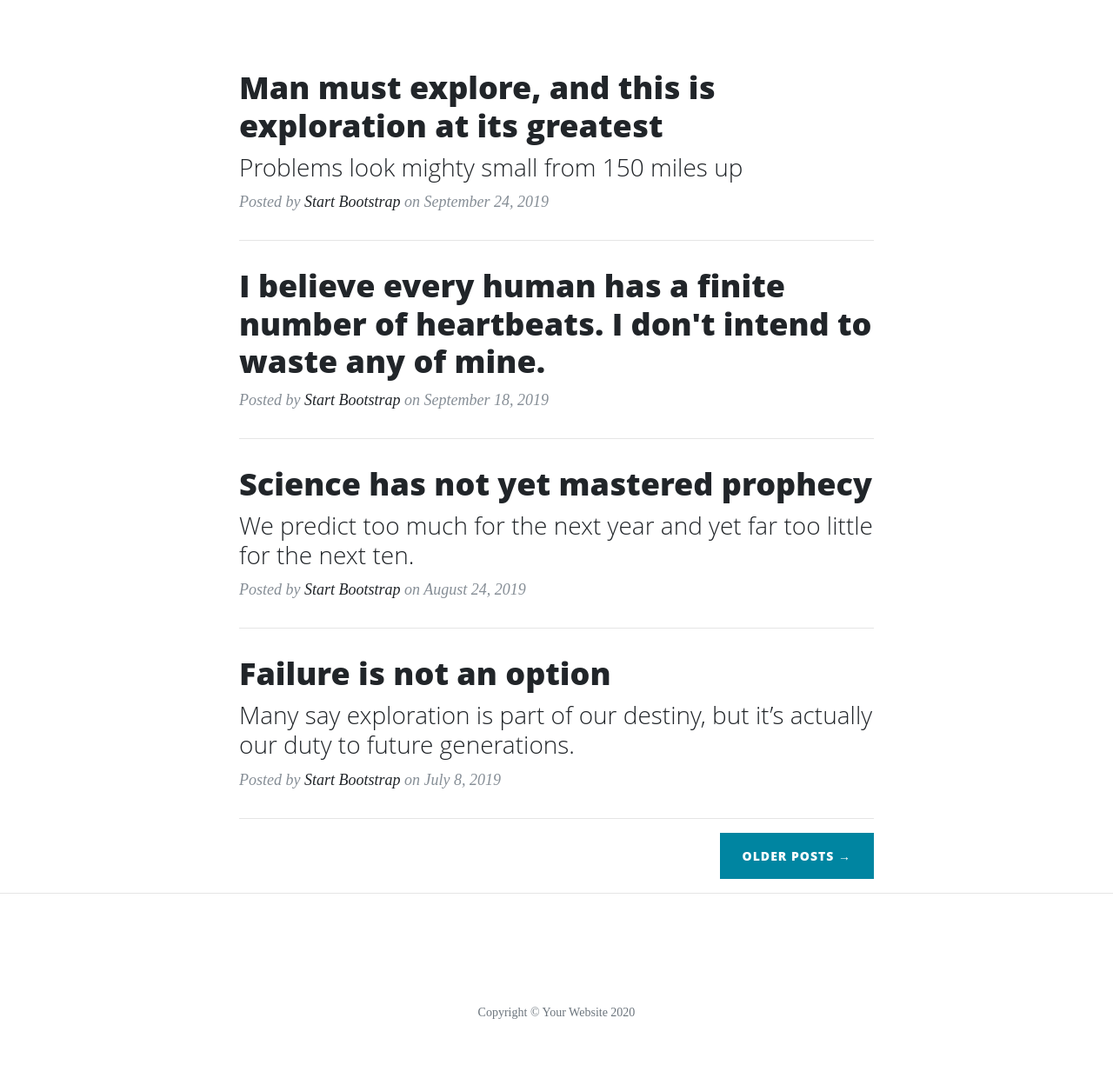
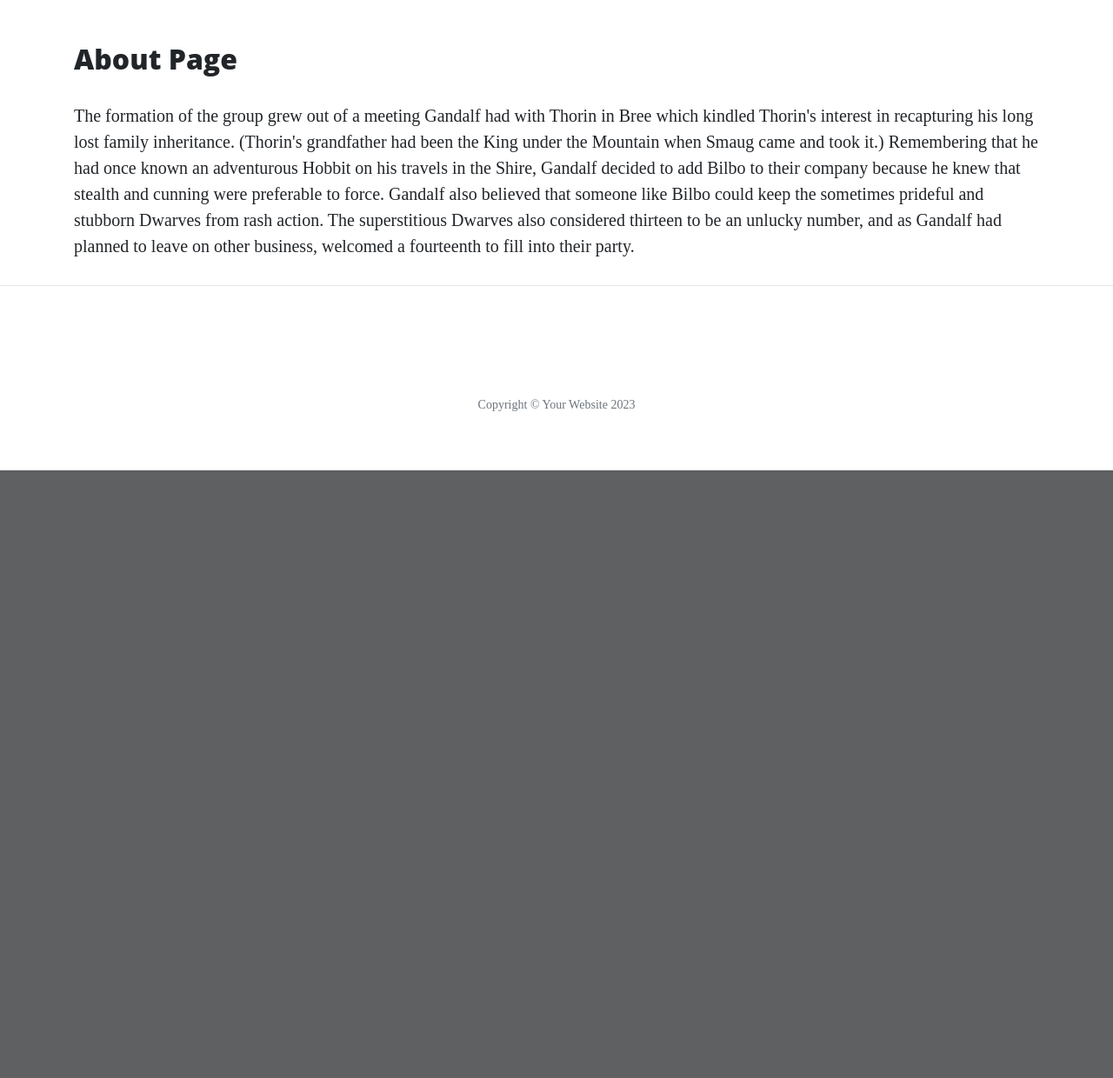
Before and after one commit to BubiniB/thorin-flask-app, a Flask app: page /about in a window 1280 px wide. Shown: the part 629-1869 px from the top of the page at 87% size. After the commit the page ends 1170 px from the top, so only its background shows below. Run offline with Flask 3, Linux system fonts and the light colour scheme; some libraries are stand-ins or nearby versions.

Commit message:
Add content and fix links

```diff
--- /dev/null
+++ b/package.json
@@ -0,0 +1,5 @@
+{
+  "dependencies": {
+    "jquery": "^3.7.0"
+  }
+}
--- a/templates/about.html
+++ b/templates/about.html
@@ -1,4 +1,13 @@
 {% extends "base.html" %}
 {% block content %}
-    <h1>About Page</h1>
+    <h2>About Page</h2>
+    <p>
+        The formation of the group grew out of a meeting Gandalf had with Thorin in Bree which kindled Thorin's interest in
+        recapturing his long lost family inheritance. (Thorin's grandfather had been the King under the Mountain when Smaug
+        came and took it.) Remembering that he had once known an adventurous Hobbit on his travels in the Shire, Gandalf
+        decided to add Bilbo to their company because he knew that stealth and cunning were preferable to force. Gandalf
+        also believed that someone like Bilbo could keep the sometimes prideful and stubborn Dwarves from rash action. The
+        superstitious Dwarves also considered thirteen to be an unlucky number, and as Gandalf had planned to leave on other
+        business, welcomed a fourteenth to fill into their party.
+    </p>
 {% endblock %}
--- a/templates/base.html
+++ b/templates/base.html
@@ -21,16 +21,16 @@
           <div class="collapse navbar-collapse" id="navbarResponsive">
             <ul class="navbar-nav ml-auto">
                 <li class="nav-item">
-                <a class="nav-link" href="index.html">Home</a>
+                    <a class="nav-link" href="{{ url_for('index') }}">Home</a>
                 </li>
                 <li class="nav-item">
-                <a class="nav-link" href="about.html">About</a>
+                    <a class="nav-link" href="{{ url_for('about') }}">About</a>
                 </li>
                 <li class="nav-item">
-                <a class="nav-link" href="post.html">Sample Post</a>
+                    <a class="nav-link" href="{{ url_for('contact') }}">Contact Us</a>
                 </li>
                 <li class="nav-item">
-                <a class="nav-link" href="contact.html">Contact</a>
+                    <a class="nav-link" href="{{ url_for('careers') }}">Careers</a>
                 </li>
             </ul>
           </div>
@@ -54,67 +54,10 @@
 
       <!-- Main Content -->
 	<div class="container">
-        <div class="row">
-          <div class="col-lg-8 col-md-10 mx-auto">
-            <div class="post-preview">
-              <a href="post.html">
-                <h2 class="post-title">
-                  Man must explore, and this is exploration at its greatest
-                </h2>
-                <h3 class="post-subtitle">
-                  Problems look mighty small from 150 miles up
-                </h3>
-              </a>
-              <p class="post-meta">Posted by
-                <a href="#">Start Bootstrap</a>
-                on September 24, 2019</p>
-            </div>
-            <hr>
-            <div class="post-preview">
-              <a href="post.html">
-                <h2 class="post-title">
-                  I believe every human has a finite number of heartbeats. I don't intend to waste any of mine.
-                </h2>
-              </a>
-              <p class="post-meta">Posted by
-                <a href="#">Start Bootstrap</a>
-                on September 18, 2019</p>
-            </div>
-            <hr>
-            <div class="post-preview">
-              <a href="post.html">
-                <h2 class="post-title">
-                  Science has not yet mastered prophecy
-                </h2>
-                <h3 class="post-subtitle">
-                  We predict too much for the next year and yet far too little for the next ten.
-                </h3>
-              </a>
-              <p class="post-meta">Posted by
-                <a href="#">Start Bootstrap</a>
-                on August 24, 2019</p>
-            </div>
-            <hr>
-            <div class="post-preview">
-              <a href="post.html">
-                <h2 class="post-title">
-                  Failure is not an option
-                </h2>
-                <h3 class="post-subtitle">
-                  Many say exploration is part of our destiny, but it’s actually our duty to future generations.
-                </h3>
-              </a>
-              <p class="post-meta">Posted by
-                <a href="#">Start Bootstrap</a>
-                on July 8, 2019</p>
-            </div>
-            <hr>
-            <!-- Pager -->
-            <div class="clearfix">
-              <a class="btn btn-primary float-right" href="#">Older Posts &rarr;</a>
-            </div>
-          </div>
-        </div>
+
+        {% block content %}
+        {% endblock %}
+
 	</div>
 
 	<hr>
@@ -150,18 +93,21 @@
                   </a>
                 </li>
               </ul>
-              <p class="copyright text-muted">Copyright &copy; Your Website 2020</p>
+              <p class="copyright text-muted">Copyright &copy; Your Website <span id="copyright"></span></p>
             </div>
           </div>
         </div>
       </footer>
 
       <!-- Bootstrap core JavaScript -->
-      <script src="vendor/jquery/jquery.min.js"></script>
-      <script src="vendor/bootstrap/js/bootstrap.bundle.min.js"></script>
+      <script src="{{ url_for('static', filename='vendor/jquery/jquery.min.js') }}"></script>
+	<script src="{{ url_for('static', filename='vendor/bootstrap/js/bootstrap.bundle.min.js') }}"></script>
 
 	<!-- Custom scripts for this template -->
-      <script src="js/clean-blog.min.js"></script>
+	<script src="{{ url_for('static', filename='js/clean-blog.min.js') }}"></script>
+      <script>
+        $("#copyright").text(new Date().getFullYear());
+      </script>
 
 </body>
 </html>
--- a/templates/careers.html
+++ b/templates/careers.html
@@ -1,4 +1,4 @@
 {% extends "base.html" %}
 {% block content %}
-    <h1>Come Work With Us!</h1>
+    <h2>Come Work With Us!</h2>
 {% endblock %}
--- a/templates/contact.html
+++ b/templates/contact.html
@@ -1,4 +1,4 @@
 {% extends "base.html" %}
 {% block content %}
-    <h1>Contact Us</h1>
+    <h2>Contact Us</h2>
 {% endblock %}
```
Also changed, not shown: package-lock.json (added). Lines whose indentation alone changed are shown as unchanged.
